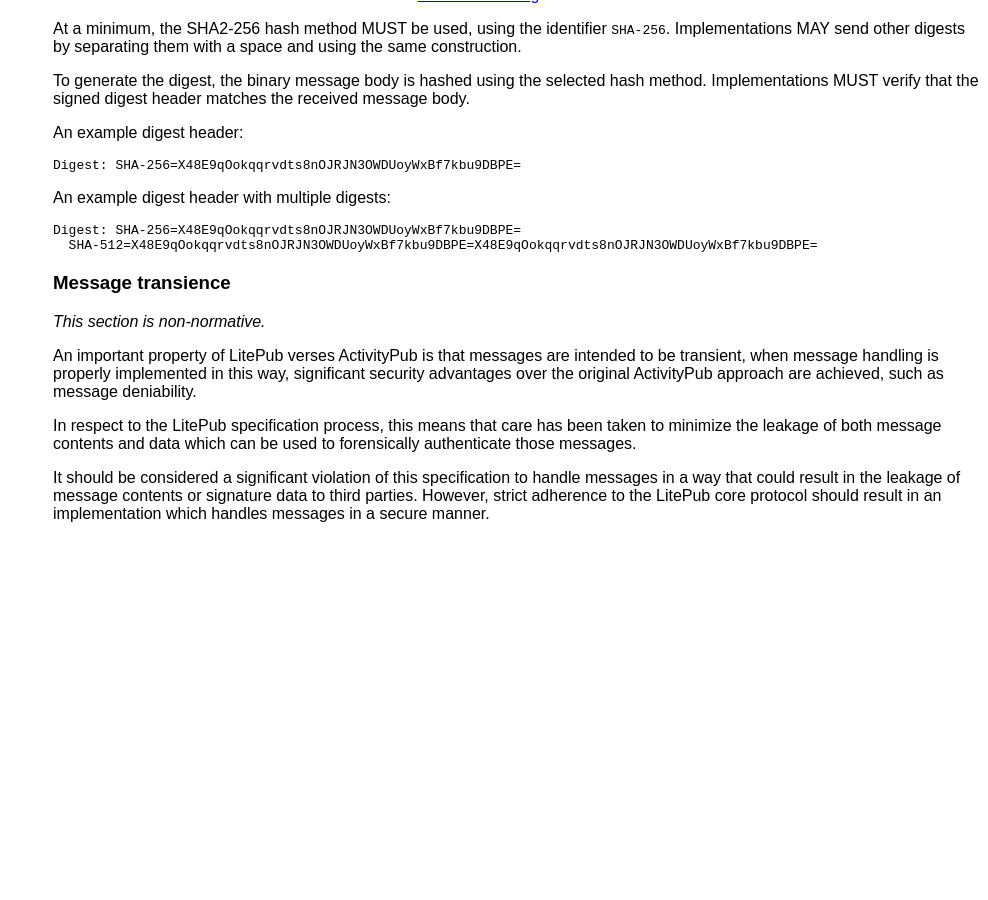
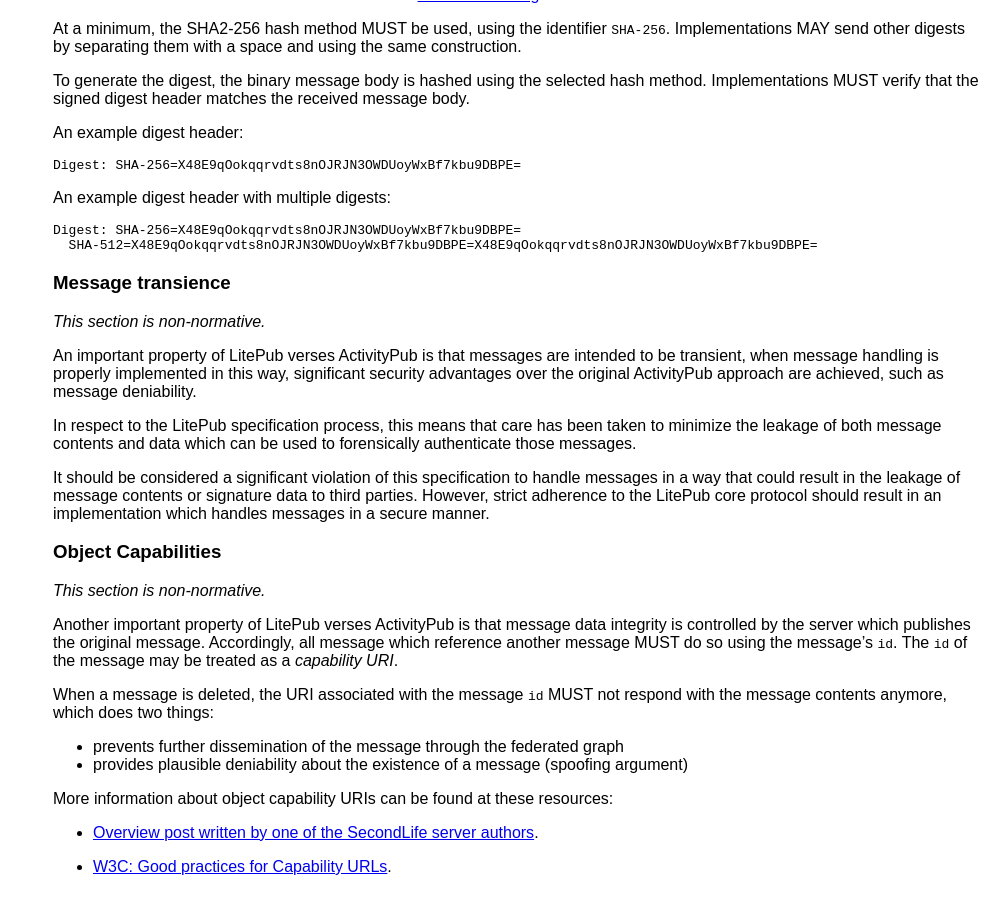
Before and after one commit to litepub/litepub, a Jekyll site: the page built from overview.md, in a window 1280 px wide and 900 px high, scrolled down 773 px. Shown: the whole window, without its empty margins (292-1280 px from the left). Built offline with Jekyll 4.4.1, drawn with Linux system fonts in a browser that asks for light colours; before the commit the page ends 1320 px from its top, so only the background shows below that.

Commit message:
add section about OCAP

```diff
--- a/overview.md
+++ b/overview.md
@@ -96,3 +96,27 @@ It should be considered a significant violation of this specification to handle
 in a way that could result in the leakage of message contents or signature data to third
 parties.  However, strict adherence to the LitePub core protocol should result in an
 implementation which handles messages in a secure manner.
+
+
+### Object Capabilities
+
+*This section is non-normative.*
+
+Another important property of LitePub verses ActivityPub is that message data integrity
+is controlled by the server which publishes the original message.  Accordingly, all
+message which reference another message MUST do so using the message's `id`.  The `id`
+of the message may be treated as a *capability URI*.
+
+When a message is deleted, the URI associated with the message `id` MUST not respond
+with the message contents anymore, which does two things:
+
+ * prevents further dissemination of the message through the federated graph
+ * provides plausible deniability about the existence of a message (spoofing argument)
+
+More information about object capability URIs can be found at these resources:
+
+ * [Overview post written by one of the SecondLife server authors][ocap-uri-1].
+ * [W3C: Good practices for Capability URLs][ocap-uri-2].
+
+   [ocap-uri-1]: https://mrtopf.de/second-life/slga-capabilities-explained-technical/
+   [ocap-uri-2]: https://www.w3.org/TR/capability-urls/
```
